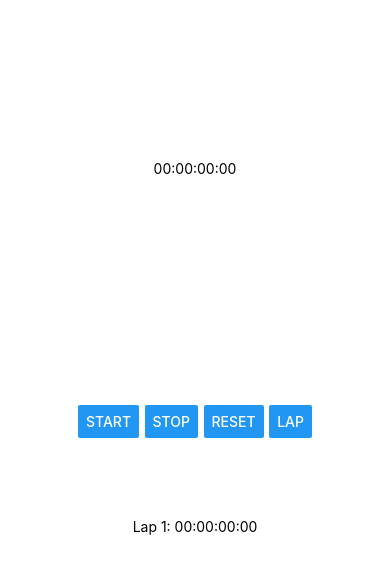
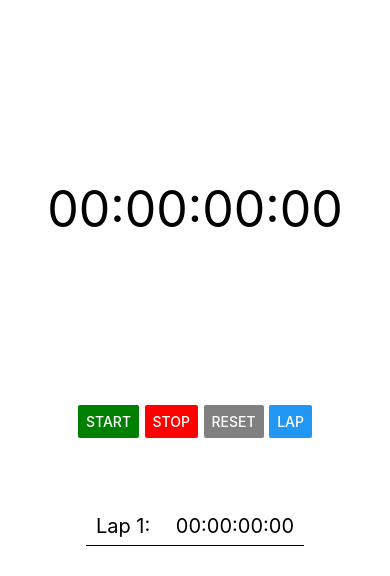
Before and after one commit to Shopify/eng-intern-assessment-react-native, a React Native app: screen / in a window 390 px wide. Both pictures are taken after a click on the button "LAP". Shown: the top 576 px of the page. Built offline with nearby package versions, Linux system fonts and the light colour scheme.

Commit message:
added style

```diff
--- a/src/MainView.tsx
+++ b/src/MainView.tsx
@@ -12,8 +12,8 @@ export default function MainView() {
     for (let i = 0; i < laps.length; i++) {
       displayedLaps.push(
         <View key={i} style={styles.lapContainer}>
-          <Text>{"Lap " + (i + 1) + ": "}</Text>
-          <Text>{formatTime(laps[i])}</Text>
+          <Text style={styles.lapText}>{"Lap " + (i + 1) + ": "}</Text>
+          <Text style={styles.lapText}>{formatTime(laps[i])}</Text>
         </View>
       );
     }
@@ -52,5 +52,13 @@ const styles = StyleSheet.create({
     flexDirection: "row",
     justifyContent: "space-between",
     alignItems: "center",
+    borderBottomColor: "black",
+    borderBottomWidth: StyleSheet.hairlineWidth,
+    backgroundColor: "#fff",
+  },
+  lapText: {
+    fontSize: 20,
+    marginLeft: 10,
+    marginRight: 10,
   },
 });
--- a/src/StopWatch.tsx
+++ b/src/StopWatch.tsx
@@ -7,7 +7,7 @@ export default function StopWatch() {
   const { time } = React.useContext(AppContext);
   return (
     <View style={styles.timeContainer}>
-      <Text>{formatTime(time)}</Text>
+      <Text style={styles.timeText}>{formatTime(time)}</Text>
     </View>
   );
 }
@@ -20,4 +20,8 @@ const styles = StyleSheet.create({
     justifyContent: "center",
     alignItems: "center",
   },
+  timeText: {
+    fontSize: 50,
+    top: 40,
+  },
 });
--- a/src/StopWatchButton.tsx
+++ b/src/StopWatchButton.tsx
@@ -32,9 +32,9 @@ export default function StopWatchButton() {
   };
   return (
     <View style={styles.buttonContainer}>
-      <Button title="Start" onPress={start}></Button>
-      <Button title="Stop" onPress={stop}></Button>
-      <Button title="Reset" onPress={reset}></Button>
+      <Button title="Start" color={"green"} onPress={start}></Button>
+      <Button title="Stop" color={"red"} onPress={stop}></Button>
+      <Button title="Reset" color={"grey"} onPress={reset}></Button>
       <Button title="Lap" onPress={lap}></Button>
     </View>
   );
```
